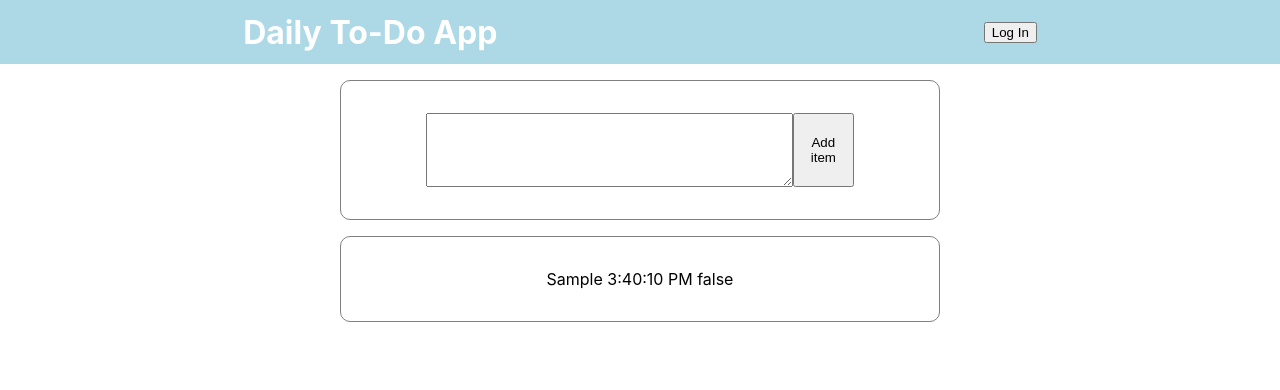
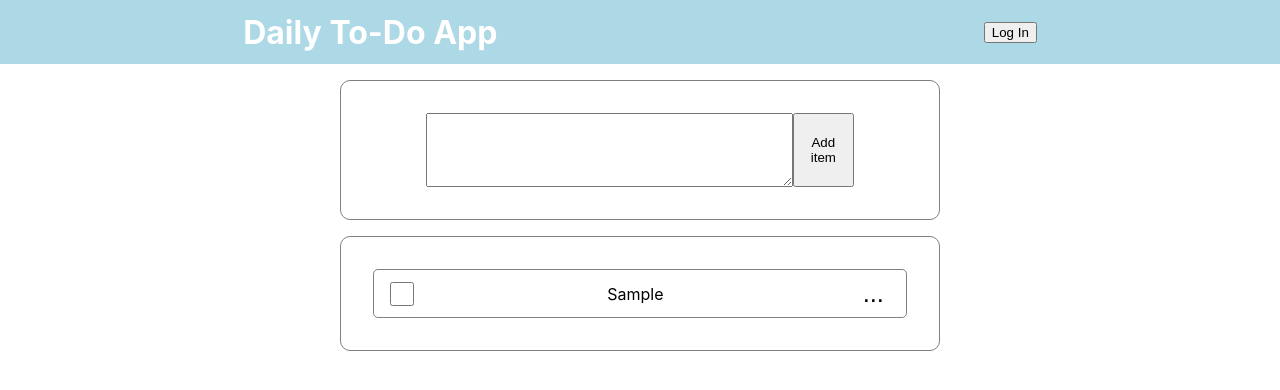
Before and after one commit to codyrap95/React-ToDo, a React (Create React App) app: page / in a window 1280 px wide. Both pictures are taken after typing "Sample" into the empty fields and a click on the button "Add item". Shown: the top 390 px of the page. Built offline with nearby package versions, Linux system fonts and the light colour scheme.

Commit message:
Imrpoved styling and checkbox functionality

```diff
--- a/src/components/ToDoItem.js
+++ b/src/components/ToDoItem.js
@@ -1,16 +1,26 @@
 import React from "react";
 import classes from "./ToDoItem.module.css";
-
+// {new Date(item.timestamp).toLocaleTimeString()}; //
 export default function ToDoItem(props) {
   const item = props.toDoData;
   console.log(classes);
   return (
-    <li
-      className={`${classes.toDoItem} ${!item.done ? "" : classes.crossed}`}
-      onClick={props.onClick}
-    >
-      {item.content} {new Date(item.timestamp).toLocaleTimeString()}{" "}
-      {item.done.toString()}
+    <li className={`${classes.toDoItem}`}>
+      <input
+        className={classes.toDoItem__checkbox}
+        type="checkbox"
+        name="done"
+        id="done"
+        onClick={props.onDone}
+      />
+      <span
+        className={`${classes.toDoItem__content} ${
+          !item.done ? "" : classes.done
+        }`}
+      >
+        {item.content}{" "}
+      </span>
+      <button className={classes.toDoItem__button}>...</button>
     </li>
   );
 }
--- a/src/components/ToDoItem.module.css
+++ b/src/components/ToDoItem.module.css
@@ -1,5 +1,28 @@
-.crossed {
+.done {
   text-decoration: line-through;
+  color: gray;
 }
 .toDoItem {
+  border: 1px solid gray;
+  border-radius: 5px;
+  padding: 0.5rem 1rem;
+  display: flex;
+  flex-direction: row;
+  justify-content: space-between;
+  align-items: center;
+  gap: 0.5rem;
+  box-sizing: border-box;
 }
+.toDoItem__content {
+}
+.toDoItem__checkbox {
+  margin: 0;
+  width: 1.5rem;
+  height: 1.5rem;
+}
+.toDoItem__button {
+  font-size: 1.6rem;
+  cursor: pointer;
+  background: none;
+  border: none;
+}
--- a/src/components/ToDoList.js
+++ b/src/components/ToDoList.js
@@ -16,7 +16,7 @@ function ToDoList() {
           {toDosList.map((item) => (
             <ToDoItem
               key={item.id}
-              onClick={() => {
+              onDone={() => {
                 ctx.markAsDone(item.id);
                 setToDosList(ctx.toDoList.map((item) => item)); // not the best implementation but triggers component re-render
                 console.log("state", toDosList);
```
